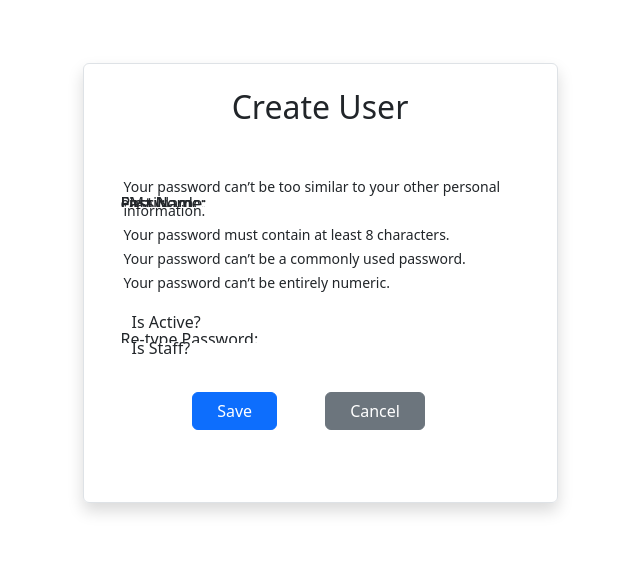
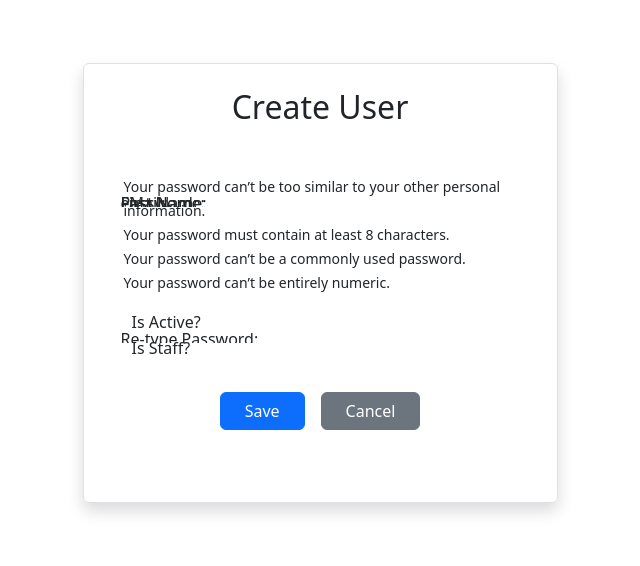
Before and after one commit to mielnic/mateapp-directory, a Django app: template MateAppDirectory/templates/users/create_user.html in a window 1280 px wide. Shown: the part 91-657 px from the top of the page, without its empty margins (320-960 px from the left). Run offline with Django 3.2, Linux system fonts and the light colour scheme; the template is opened without the code that fills it, so the values that code supplies are empty.

Commit message:
Minor interface fixes

```diff
--- a/MateAppDirectory/templates/users/create_user.html
+++ b/MateAppDirectory/templates/users/create_user.html
@@ -66,9 +66,9 @@
             </div>
 
             <p>
-                <div class="col d-flex justify-content-center px-5 py-3 col-lg-10">
-                    <p><button class="btn btn-primary px-4 mx-5" type="submit">{% trans "Save" %}</button></p>
-                    <p><a href="/admin_home/0/10/" class="btn btn-secondary px-4" role="button">{% trans "Cancel" %}</a></p>
+                <div class="col d-flex justify-content-center px-5 py-3 col-lg-15">
+                    <p><button class="btn btn-primary px-4 mx-2" type="submit">{% trans "Save" %}</button></p>
+                    <p><a href="/admin_home/0/10/" class="btn btn-secondary px-4 mx-2" role="button">{% trans "Cancel" %}</a></p>
                 </div>
             </p>
         </div>
--- a/MateAppDirectory/templates/users/edit_user.html
+++ b/MateAppDirectory/templates/users/edit_user.html
@@ -39,9 +39,9 @@
             </div>
 
             <p>
-                <div class="col d-flex justify-content-center px-5 py-3 col-lg-10">
-                    <p><button class="btn btn-primary px-4 mx-5" type="submit">{% trans "Save" %}</button></p>
-                    <p><a href="/admin_home/0/10/" class="btn btn-secondary px-4" role="button">{% trans "Cancel" %}</a></p>
+                <div class="col d-flex justify-content-center px-5 py-3 col-lg-15">
+                    <p><button class="btn btn-primary px-4 mx-2" type="submit">{% trans "Save" %}</button></p>
+                    <p><a href="/admin_home/0/10/" class="btn btn-secondary px-4 mx-2" role="button">{% trans "Cancel" %}</a></p>
                 </div>
             </p>
         </div>
--- a/MateAppDirectory/templates/users/password_change.html
+++ b/MateAppDirectory/templates/users/password_change.html
@@ -36,9 +36,9 @@
                 </div>
             </p>
             <p>
-                <div class="col d-flex justify-content-center px-5 py-3 col-lg-10">
+                <div class="col d-flex justify-content-center px-5 py-3 col-lg-15">
                     <p><button class="btn btn-primary px-4 mx-2" type="submit">{% trans "Change" %}</button></p>
-                    <p><a href="/users/profile/" class="btn btn-secondary px-4" role="button">{% trans "Cancel" %}</a></p>
+                    <p><a href="/users/profile/" class="btn btn-secondary px-4 mx-2" role="button">{% trans "Cancel" %}</a></p>
                 </div>
             </p>
         </div>
--- a/MateAppDirectory/templates/users/password_reset.html
+++ b/MateAppDirectory/templates/users/password_reset.html
@@ -21,9 +21,9 @@
                     <label for="id_email" class="form-label">{% trans "eMail:" %}</label>
             </div>
             <p>
-                <div class="col d-flex justify-content-center px-5 py-3 col-lg-10">
+                <div class="col d-flex justify-content-center px-5 py-3 col-lg-15">
                     <p><button class="btn btn-primary px-4 mx-2" type="submit">{% trans "Send" %}</button></p>
-                    <p><a href="/users/profile/" class="btn btn-secondary px-4" role="button">{% trans "Cancel" %}</a></p>
+                    <p><a href="/users/profile/" class="btn btn-secondary px-4 mx-2" role="button">{% trans "Cancel" %}</a></p>
                 </div>
             </p>
         </div>
--- a/MateAppDirectory/templates/users/user.html
+++ b/MateAppDirectory/templates/users/user.html
@@ -28,9 +28,9 @@
         <h6><strong>{% trans "User Status:" %}</strong> {% trans "Inactive" %}</h6>
         {% endif %}
         <br>
-        <div  class="col d-flex justify-content-center px-5 py-3 col-lg-10">
-            <p><a href="/users/edit_user/{{ muser.id }}" class="btn btn-success px-4 mx-3" role="button">{% trans "Edit" %}</a></p>
-            <p><a href="/users/users/0/10/" class="btn btn-secondary px-4" role="button">{% trans "Back" %}</a></p>
+        <div  class="col d-flex justify-content-center px-5 py-3 col-lg-15">
+            <p><a href="/users/edit_user/{{ muser.id }}" class="btn btn-success px-4 mx-2" role="button">{% trans "Edit" %}</a></p>
+            <p><a href="/users/users/0/10/" class="btn btn-secondary px-4 mx-2" role="button">{% trans "Back" %}</a></p>
         </div>
     </div>
 </div>
```
Also changed, not shown: MateAppDirectory/templates/users/profile_edit.html (+3 -5 lines), MateAppDirectory/templates/users/registration.html (+5 -7 lines).
